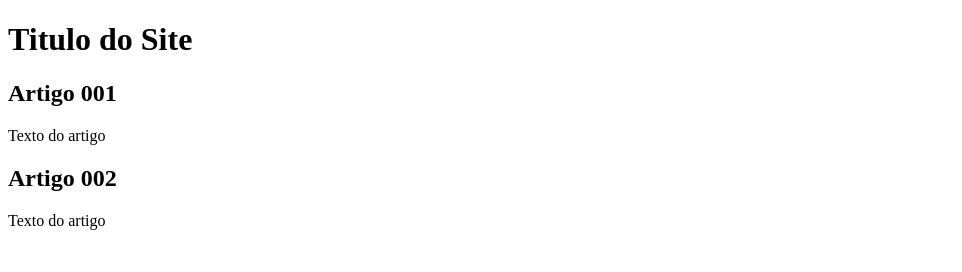
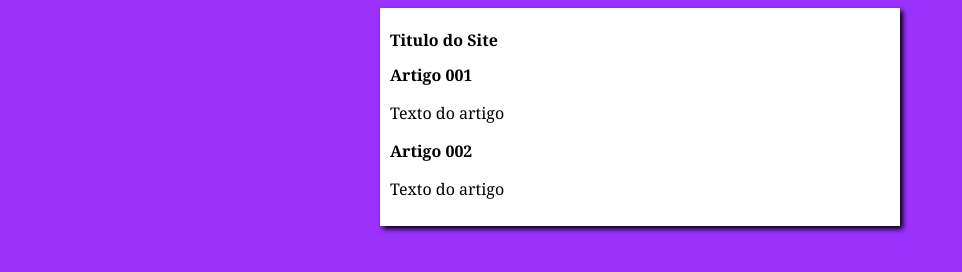
Before and after one commit to Albert-Gabriel1/Projeto-curso-em-video, a plain HTML site: page index.html in a window 1280 px wide. Shown: the whole page, without its empty margins (0-962 px from the left). Drawn offline with Linux system fonts and the light colour scheme.

Commit message:
iniciando o css

```diff
--- /dev/null
+++ b/estilos/style.css
@@ -0,0 +1,16 @@
+* {
+    font-family: Georgia, 'Times New Roman', Times, serif;
+    font-size: 16px;
+}
+body {
+    background-color: rgb(154, 50, 252);
+
+}
+
+main {
+    background-color: white;
+    width:  500px;
+    margin:auto;
+    padding: 10px;
+    box-shadow: 3px 3px 5px black;
+}
--- a/index.html
+++ b/index.html
@@ -4,6 +4,7 @@
     <meta charset="UTF-8">
     <meta name="viewport" content="width=device-width, initial-scale=1.0">
     <title>Titulo do Site</title>
+    <link rel="stylesheet" href="estilos/style.css">
 </head>
 <body>
     <main>
```
